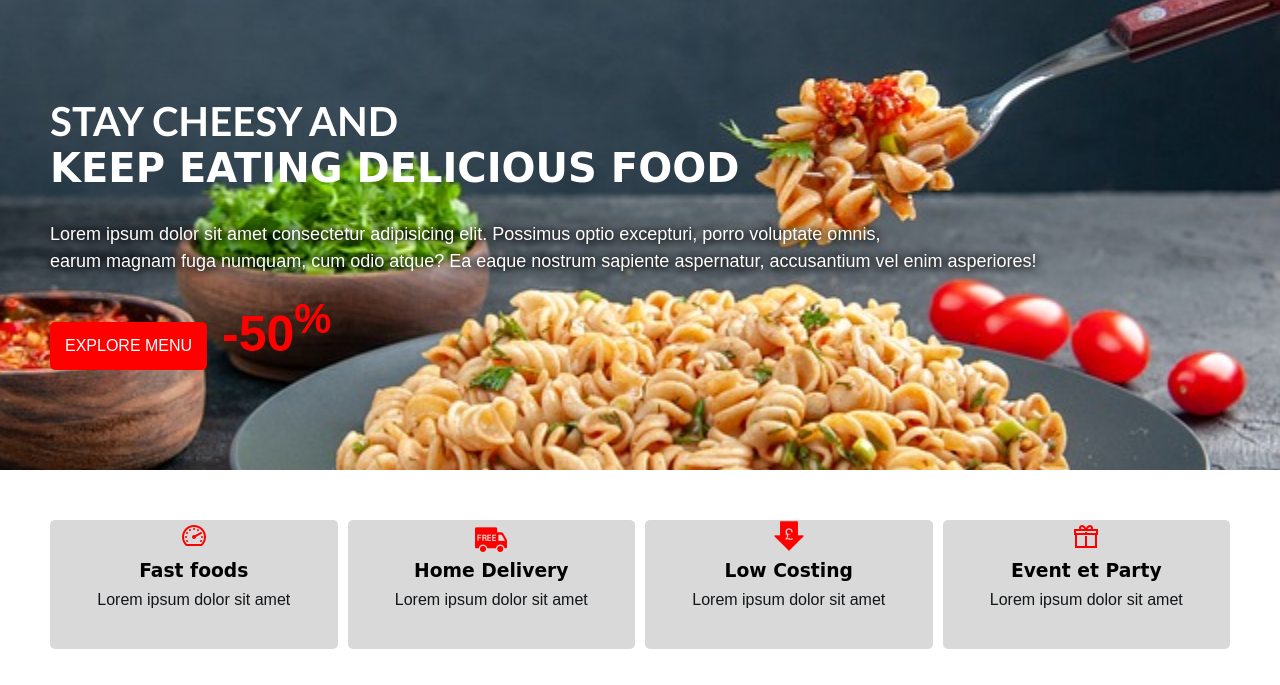
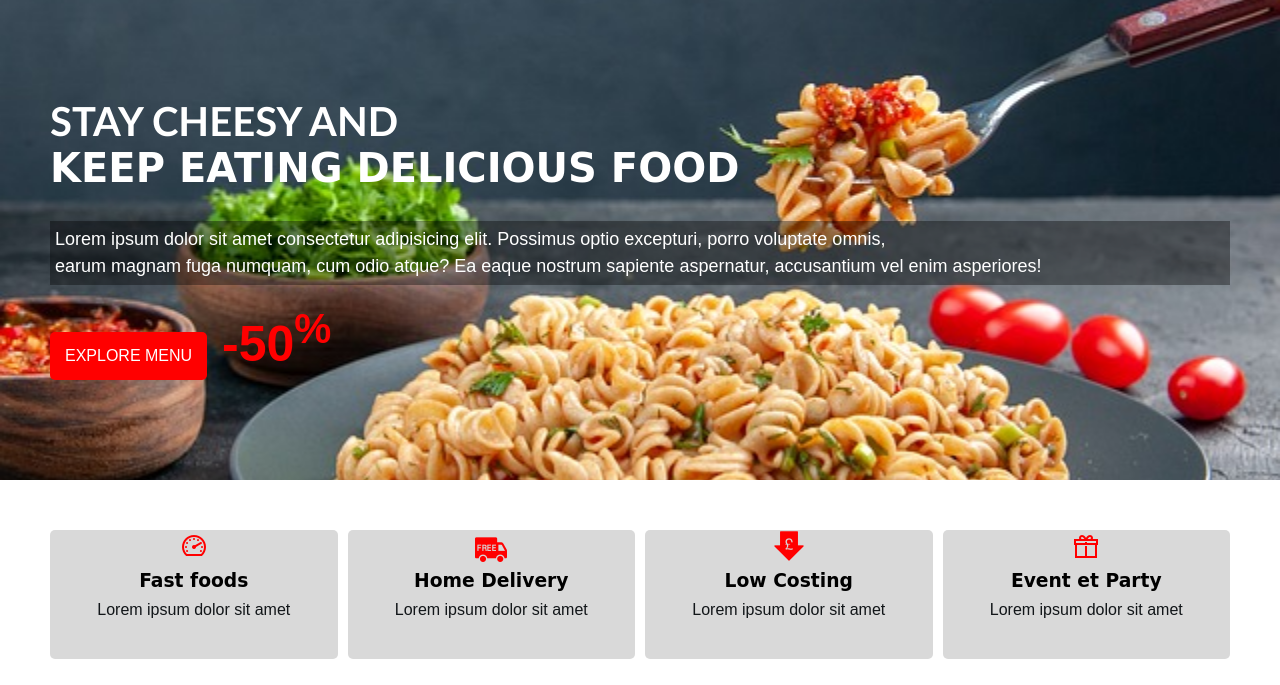
Before and after one commit to Ekoleleibrahim/Food, a plain HTML site: page index.html in a window 1280 px wide. Shown: the part 115-800 px from the top of the page. Drawn offline with Linux system fonts and the light colour scheme; files whose address does not match are found by name.

Commit message:
réduction de la largeur du menu burger

```diff
--- a/css/mystyle.css
+++ b/css/mystyle.css
@@ -187,7 +187,7 @@ header nav ul li:last-child:hover{
     background-color: red;
     padding: 20px;
     position: fixed;
-    width: 500px;
+    width: 300px;
     height: 100%;
     left: 0;
     top: 0;
@@ -263,7 +263,9 @@ header nav ul li:last-child:hover{
     margin-bottom: 20px;
     font-size: 1.125em;
     line-height: 1.5;
-    text-shadow: 2px 2px 10px black, 0 0 10px black;
+    /* text-shadow: 2px 2px 10px black, 0 0 10px black; */
+    background-color: #0000005e;
+    padding: 5px;
     transform: translateX(-100%);
     opacity: 0;
     -webkit-animation: left 1s linear 1 both;
```
